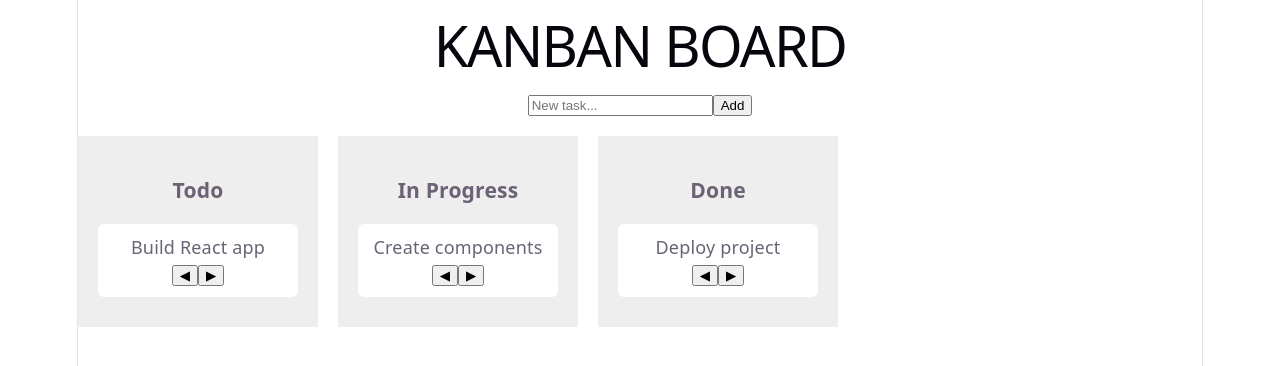
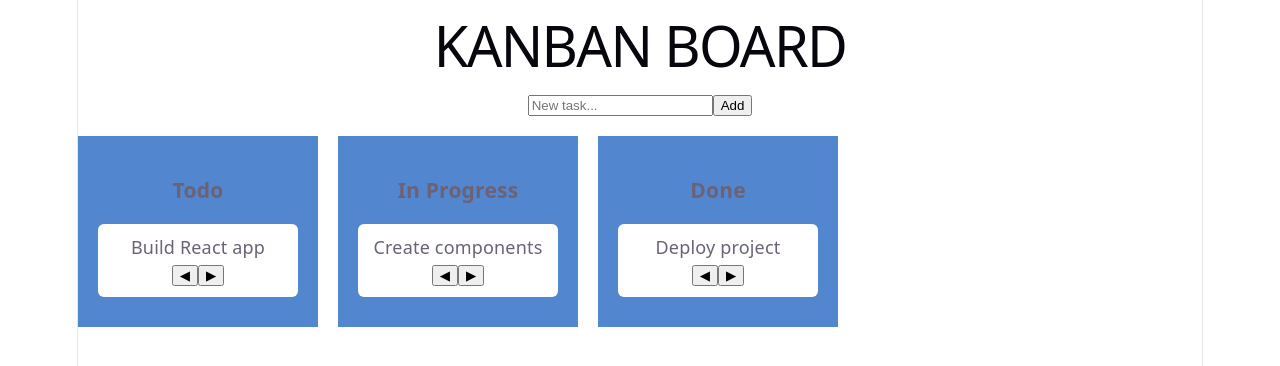
Before and after one commit to AllanTran90/Side-stuff, a React (Vite) app in the folder react.project/kanban-board/: page / in a window 1280 px wide. Shown: the top 366 px of the page. Built offline with nearby package versions, Linux system fonts and the light colour scheme.

Commit message:
Add: delete task functionality

```diff
--- a/react.project/kanban-board/package.json
+++ b/react.project/kanban-board/package.json
@@ -10,6 +10,7 @@
     "preview": "vite preview"
   },
   "dependencies": {
+    "@hello-pangea/dnd": "^18.0.1",
     "react": "^19.2.4",
     "react-dom": "^19.2.4"
   },
--- a/react.project/kanban-board/src/components/Board.jsx
+++ b/react.project/kanban-board/src/components/Board.jsx
@@ -40,6 +40,10 @@ function moveTask(id, direction) {
 
   }));
 
+  function deleteTask(id) {
+    setTasks(tasks.filter(task => task.id !== id));
+  }
+
 }
 
   return (
--- a/react.project/kanban-board/src/components/Column.jsx
+++ b/react.project/kanban-board/src/components/Column.jsx
@@ -1,11 +1,11 @@
 import  TaskCard  from "./TaskCard";
 
-export default function Column({ title, status, tasks, moveTask }) {
+export default function Column({ title, status, tasks, moveTask, deleteTask }) {
 
   const filteredTasks = tasks.filter(task => task.status === status);
 
   return (
-    <div style={{ background: "#eee", padding: "20px", width: "200px" }}>
+    <div style={{ background: "#5287d0ff", padding: "20px", width: "200px" }}>
       <h3>{title}</h3>
 
       {filteredTasks.map(task => (
@@ -13,6 +13,7 @@ export default function Column({ title, status, tasks, moveTask }) {
           key={task.id}
           task={task}
           moveTask={moveTask}
+          deleteTask={deleteTask}
         />
         ))}
     </div>
--- a/react.project/kanban-board/src/components/TaskCard.jsx
+++ b/react.project/kanban-board/src/components/TaskCard.jsx
@@ -1,4 +1,4 @@
-export default function TaskCard({ task, moveTask }) {
+export default function TaskCard({ task, moveTask, deleteTask }) {
 
   return(
     <div style={{
```
Also changed, not shown: 1 other file (tests, documents, lock files or other folders).
